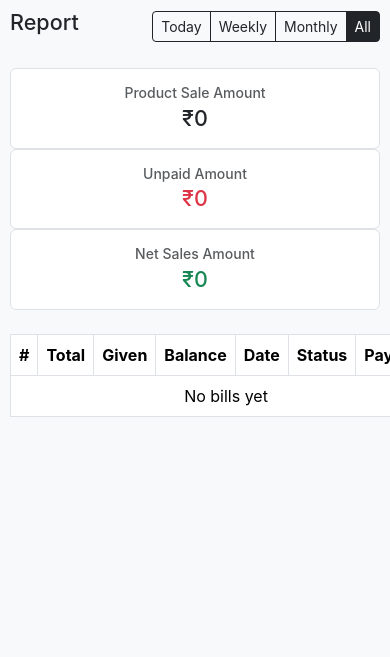
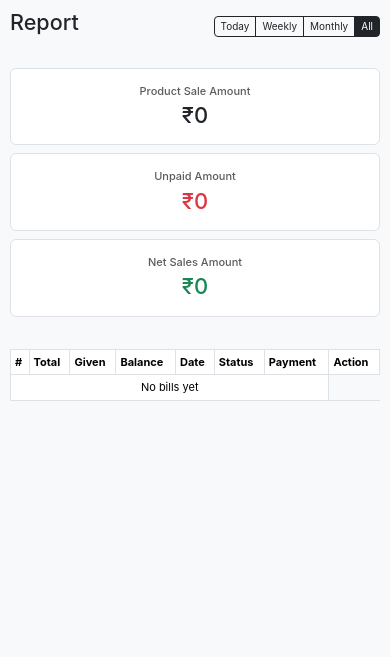
Before and after one commit to mcadithya/Adukkala, a Django app: page /report/ in a window 390 px wide. Shown: the part 56-713 px from the top of the page. Run offline with Django 5.2, Linux system fonts and the light colour scheme; the visitor is signed in with stand-in values (Sample User, id 1); data that the repository does not hold is empty.

Commit message:
report mobile view  added

```diff
--- a/Adukkala/static/css/style.css
+++ b/Adukkala/static/css/style.css
@@ -533,3 +533,63 @@ body {
         margin-top: 10px;
     }
 }
+/* Items section scroll */
+.items-section {
+    max-height: 500px;
+    overflow-y: auto;
+    padding-right: 5px;
+}
+
+/* Custom scrollbar */
+.items-section::-webkit-scrollbar {
+    width: 6px;
+}
+
+.items-section::-webkit-scrollbar-thumb {
+    background: #888;
+    border-radius: 10px;
+}
+
+.items-section::-webkit-scrollbar-thumb:hover {
+    background: #555;
+}
+/* REPORT MOBILE ONLY */
+@media (max-width: 768px) {
+
+    .table-responsive {
+        border: 0;
+    }
+
+    .table {
+        font-size: 11px;
+    }
+
+    .table th,
+    .table td {
+        padding: 4px;
+        white-space: normal;
+        word-break: break-word;
+    }
+
+    .badge {
+        font-size: 10px;
+    }
+
+    .btn-sm {
+        padding: 2px 6px;
+        font-size: 10px;
+    }
+
+    /* Report summary cards */
+    .row.mb-4 .col-md-4 {
+        margin-bottom: 8px;
+    }
+
+    .row.mb-4 h4 {
+        font-size: 22px;
+    }
+
+    .row.mb-4 h6 {
+        font-size: 11px;
+    }
+}
--- a/Adukkala/templates/billing/report.html
+++ b/Adukkala/templates/billing/report.html
@@ -36,7 +36,8 @@
   </div>
 </div>
 
-<table class="table table-bordered">
+<div class="table-responsive">
+    <table class="table table-bordered">
   <thead>
     <tr>
       <th>#</th>
@@ -93,5 +94,6 @@
   </tbody>
 
 </table>
+</div>
 
 {% endblock %}
```
